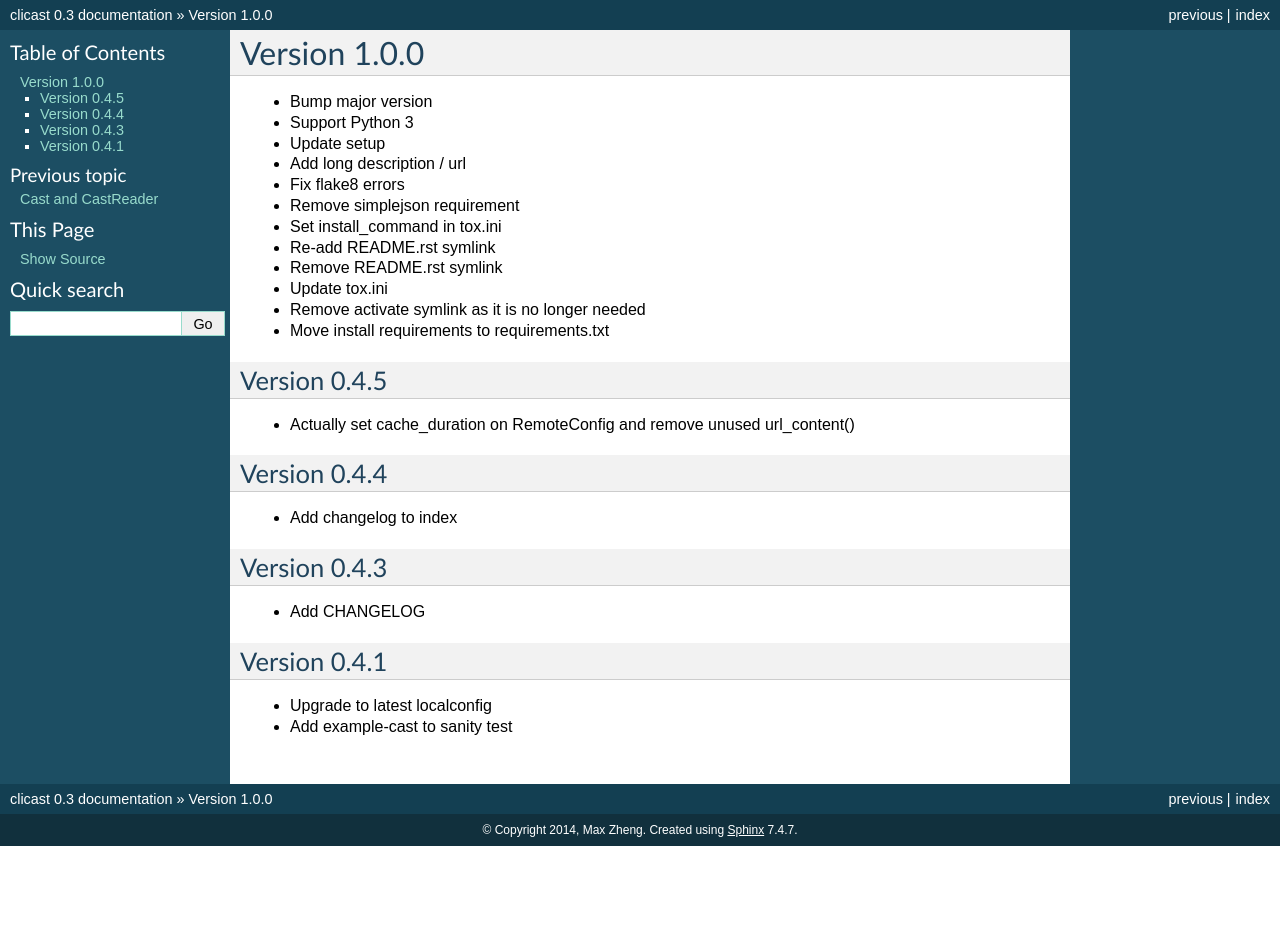
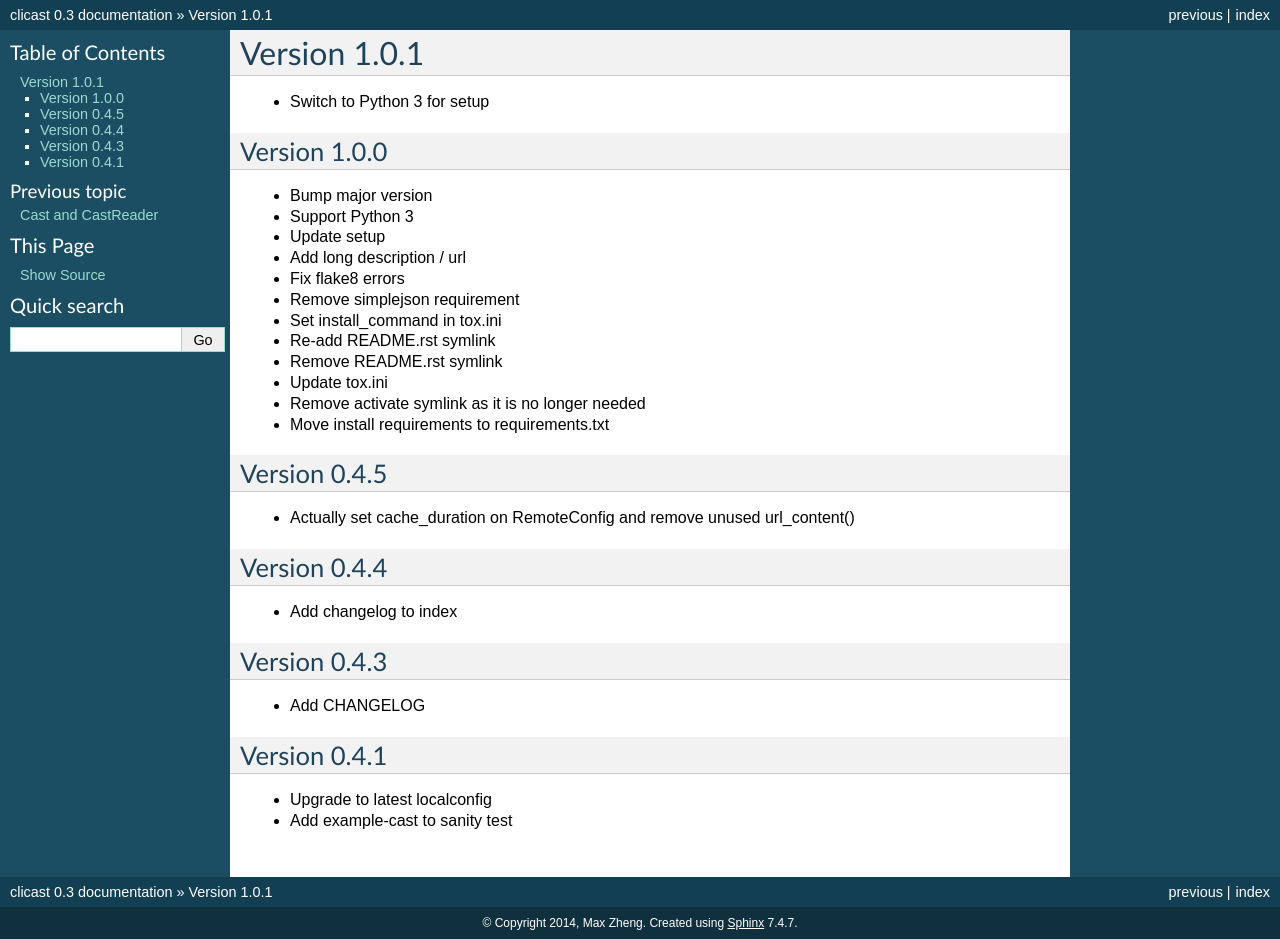
Before and after one commit to maxzheng/clicast, a Sphinx documentation site: the page built from docs/CHANGELOG.rst, in a window 1280 px wide. Built offline with Sphinx 7.4.7, drawn with Linux system fonts in a browser that asks for light colours; before the commit the page ends 900 px from its top, so only the background shows below that.

Commit message:
Publish version 1.0.1

```diff
--- a/docs/CHANGELOG.rst
+++ b/docs/CHANGELOG.rst
@@ -1,5 +1,10 @@
+Version 1.0.1
+================================================================================
+
+* Switch to Python 3 for setup
+
 Version 1.0.0
-================================================================================
+--------------------------------------------------------------------------------
 
 * Bump major version
 * Support Python 3
--- a/setup.py
+++ b/setup.py
@@ -5,7 +5,7 @@ import setuptools
 
 setuptools.setup(
     name='clicast',
-    version='1.0.1',
+    version='1.0.2',
 
     author='Max Zheng',
     author_email='maxzheng.os @t gmail.com',
```
